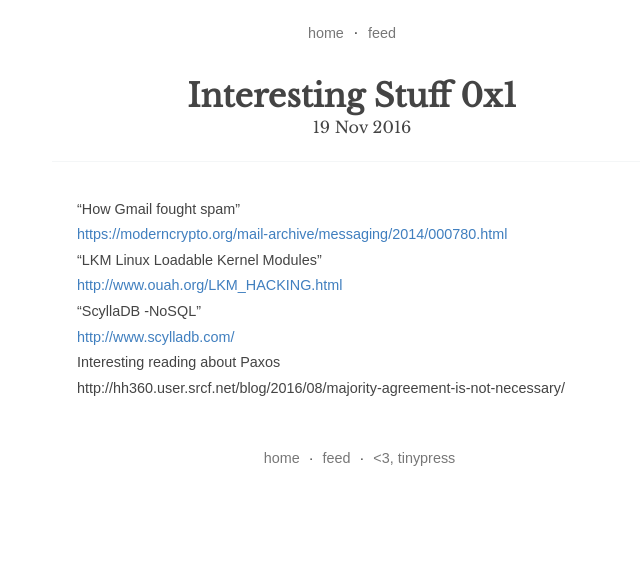
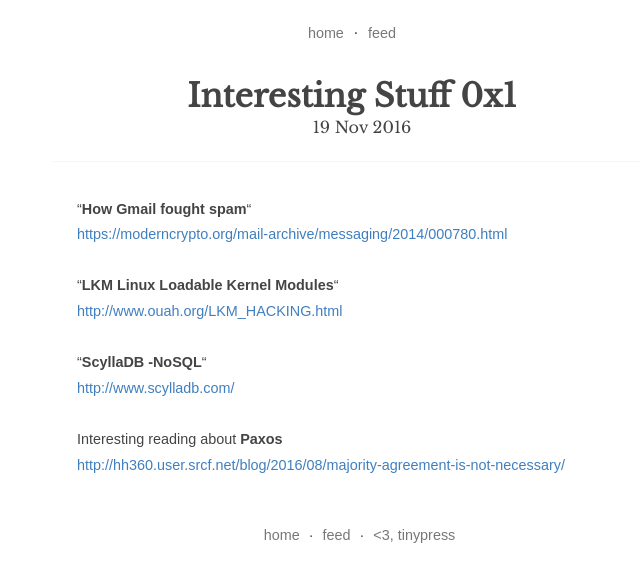
Before and after one commit to fnzv/fnzv.github.io, a Jekyll site: the page built from _posts/2016-11-19-interesting-links-1.markdown, in a window 1280 px wide. Shown: the top 582 px of the page, without its empty margins (288-928 px from the left). Built offline with Jekyll 4.4.1, drawn with Linux system fonts in a browser that asks for light colours.

```diff
--- a/_posts/2016-11-19-interesting-links-1.markdown
+++ b/_posts/2016-11-19-interesting-links-1.markdown
@@ -3,11 +3,11 @@ published: true
 title: Interesting Stuff 0x1
 layout: post
 ---
-"How Gmail fought spam"<br>
-<a>https://moderncrypto.org/mail-archive/messaging/2014/000780.html </a> <br>
-"LKM Linux Loadable Kernel Modules"<br>
-<a>http://www.ouah.org/LKM_HACKING.html </a> <br>
-"ScyllaDB -NoSQL"<br>
-<a>http://www.scylladb.com/ </a><br>
-Interesting reading about Paxos<br>
-http://hh360.user.srcf.net/blog/2016/08/majority-agreement-is-not-necessary/   <br>
+"<strong>How Gmail fought spam</strong>"<br>
+<a>https://moderncrypto.org/mail-archive/messaging/2014/000780.html </a> <br><br>
+"<strong>LKM Linux Loadable Kernel Modules</strong>"<br>
+<a>http://www.ouah.org/LKM_HACKING.html </a> <br><br>
+"<strong>ScyllaDB -NoSQL</strong>"<br>
+<a>http://www.scylladb.com/ </a><br><br>
+Interesting reading about <strong>Paxos</strong><br>
+<a>http://hh360.user.srcf.net/blog/2016/08/majority-agreement-is-not-necessary/</a>  <br>
```
